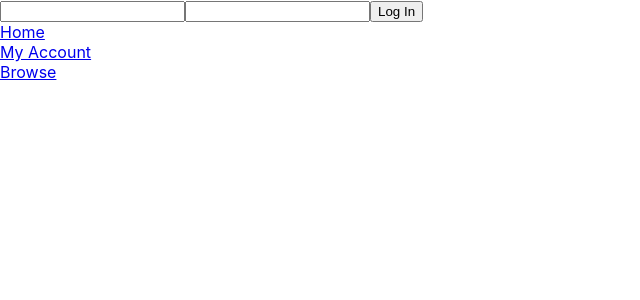
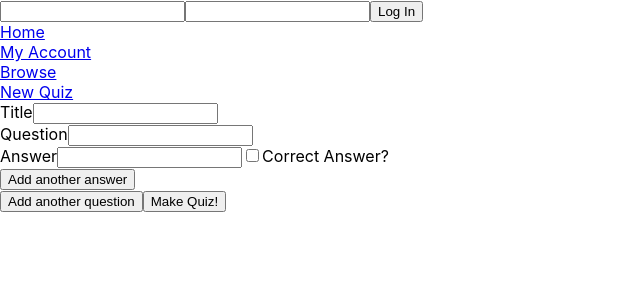
Before and after one commit to unclezap/Mod-4-Multipass-Frontend, a React (Create React App) app: page /new_quiz in a window 1280 px wide. Shown: the top 300 px of the page, without its empty margins (0-640 px from the left). Built offline with nearby package versions, Linux system fonts and the light colour scheme; no server answers.

Commit message:
completed dynamic controlled quiz form

```diff
--- a/src/App.js
+++ b/src/App.js
@@ -3,6 +3,7 @@ import TitleBar from './containers/TitleBar';
 import NavBar from './containers/NavBar'
 import Browse from './components/Browse';
 import Quiz from './components/Quiz';
+import NewQuiz from './components/NewQuiz';
 import { api } from './api'
 import { BrowserRouter as Router, Route, NavLink } from 'react-router-dom';
 
@@ -70,6 +71,11 @@ class App extends Component {
             render={props => <Quiz {...props} thisQuiz={props.match.url} />}
           />
 
+          <Route
+            exact path="/new_quiz"
+            render={() => <NewQuiz />}
+          />
+
         </div>
       </Router>
     )
--- /dev/null
+++ b/src/components/NewAnswers.js
@@ -0,0 +1,19 @@
+import React from 'react';
+
+const NewAnswers = (props) => {
+
+    return (
+        props.answers.map((val) => {
+            return (
+                <div key={val.id} className="answer">
+                    <label htmlFor="answer">Answer</label>
+                    <input className={props.qid} id={val.id} type="text" name="answer" />
+                    <input className={props.qid} id={val.id} type="checkbox" name="checkbox"/>
+                    <label htmlFor="correct">Correct Answer?</label><br />
+                </div>
+            )
+        })
+    )
+}
+
+export default NewAnswers;
--- /dev/null
+++ b/src/components/NewQuestions.js
@@ -0,0 +1,25 @@
+import React from 'react';
+import NewAnswers from './NewAnswers';
+
+const NewQuestions = (props) => {
+
+    function handleClick(questionId) {
+        props.addAnswer(questionId)
+    }
+
+    return(
+        props.questions.map((val) => {
+
+            return (
+                <div key={val.id} className="question">
+                    <label htmlFor="question">Question</label>
+                    <input id={val.id} type="text" name="question" />
+                <NewAnswers answers={val.answers} qid={val.id}/>
+                <button onClick={() => handleClick(val.id)}>Add another answer</button>
+                </div>
+            )
+        })
+    )
+}
+
+export default NewQuestions;
--- /dev/null
+++ b/src/components/NewQuiz.js
@@ -0,0 +1,151 @@
+import React, { Component } from 'react';
+import NewQuestions from './NewQuestions';
+
+class NewQuiz extends Component {
+
+    state = {
+        title: "",
+        questions: [
+            {
+                id: "sdg",
+                text:"",
+                answers: [
+                    {
+                        id: "rth",
+                        text: "",
+                        correct: false
+                    }
+                ]
+            }
+        ]
+    }
+
+    handleSubmit = (e) => { e.preventDefault() }
+
+    handleChange =(e) => {
+        console.log(e.target.value)
+        if (e.target.name === "title") {
+            this.setState({
+                title: e.target.value
+            })
+        } else if (e.target.name === "question") {
+            let input = e.target.value
+            let id = e.target.id
+            this.setState(prev => {
+                const newQuestions = prev.questions.map((thisQuestion) => {
+                    if (thisQuestion.id !== id) {
+                        return thisQuestion
+                    } else {
+                        return {...thisQuestion, text: input}
+                    }
+                })
+                return(
+                    {questions: newQuestions}
+                )
+            })
+        } else if (e.target.name === "answer") {
+            let input = e.target.value
+            let qid = e.target.className
+            let id = e.target.id
+            this.setState(prev => {
+                const newQuestions = prev.questions.map((thisQuestion) => {
+                    if (thisQuestion.id !== qid) {
+                        return thisQuestion
+                    } else {
+                        const newAnswers = thisQuestion.answers.map((thisAnswer) => {
+                            if (thisAnswer.id !== id) {
+                                return thisAnswer
+                            } else {
+                                return {...thisAnswer, text: input}
+                            }
+                        })
+                        return (
+                            {...thisQuestion, answers: newAnswers}
+                        )
+                    }
+                })
+                return(
+                    {questions: newQuestions}
+                )
+            })
+        } else if (e.target.name === "checkbox") {
+            let qid = e.target.className
+            let id = e.target.id
+            this.setState(prev => {
+                const newQuestions = prev.questions.map((thisQuestion) => {
+                    if (thisQuestion.id !== qid) {
+                        return thisQuestion
+                    } else {
+                        const newAnswers = thisQuestion.answers.map((thisAnswer) => {
+                            if (thisAnswer.id !== id) {
+                                return thisAnswer
+                            } else {
+                                return {...thisAnswer, correct: !thisAnswer.correct}
+                            }
+                        })
+                        return (
+                            {...thisQuestion, answers: newAnswers}
+                        )
+                    }
+                })
+                return(
+                    {questions: newQuestions}
+                )
+            })
+        }
+    }
+
+    addQuestion = (e) => {
+        this.setState((prev) => ({
+            questions: [...prev.questions, {
+                id: Math.random().toString(36).replace(/[^a-z]+/g, "").substr(0,12),
+                text:"",
+                answers: [
+                    {
+                        id: Math.random().toString(36).replace(/[^a-z]+/g, "").substr(0,12),
+                        text: "",
+                        correct: false
+                    }
+                ]
+            }]
+        }))
+    }
+
+    addAnswer = (questionId) => {
+        this.setState(prev => {
+            const newQuestions = prev.questions.map((thisQuestion) => {
+                if (thisQuestion.id !== questionId) {
+                    return thisQuestion
+                } else {
+                    return {...thisQuestion, answers:[...thisQuestion.answers, {
+                        id: Math.random().toString(36).replace(/[^a-z]+/g, "").substr(0,12),
+                        text: "",
+                        correct: false
+                    }]}
+                }
+            })
+            return(
+                {questions: newQuestions}
+            )
+        })
+    }
+
+    render() {
+        return (
+            <div>
+                <form onSubmit={e => this.handleSubmit(e)} onChange={this.handleChange} >
+                    <label htmlFor="title">Title</label>
+                    <input id="title" type="text" name="title" />
+
+                    <NewQuestions questions={this.state.questions} addAnswer={this.addAnswer}/>
+
+                    <button onClick={this.addQuestion}>Add another question</button>
+
+                    <input type="submit" value="Make Quiz!"></input>
+                </form>
+            </div>
+        )
+    }
+}
+
+export default NewQuiz;
--- a/src/containers/NavBar.js
+++ b/src/containers/NavBar.js
@@ -9,6 +9,7 @@ function NavBar(props) {
         <NavLink to='/' active={props}> Home</NavLink><br />
         <NavLink to='/account' active={props}>My Account</NavLink><br />
         <NavLink to='/browse' active={props}>Browse</NavLink><br />
+        <NavLink to='/new_quiz' active={props}>New Quiz</NavLink><br />
         {/* NavLink to different ShowPage Views */}
         {/* NavLink to different ShowPage Views */}
         {/* NavLink to different ShowPage Views */}
```
